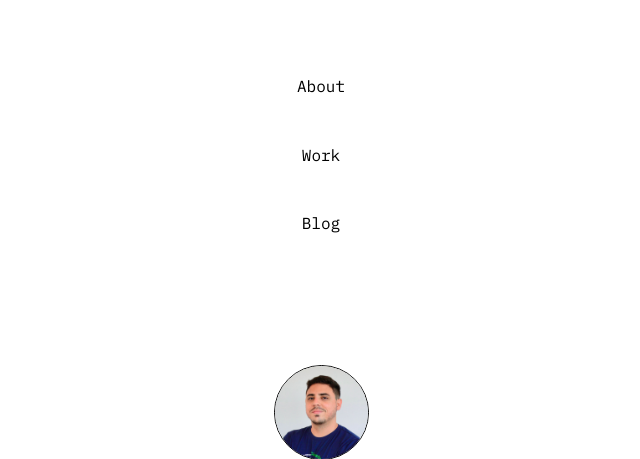
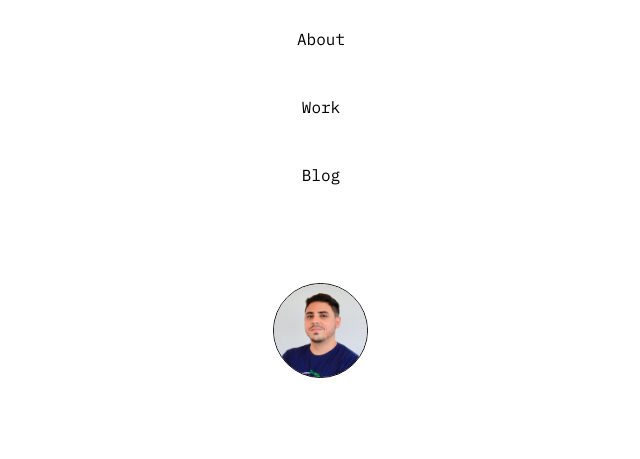
Before and after one commit to iagommendes/iagommendes-site, a website: page docs/index.html in a window 1280 px wide. Shown: the top 459 px of the page, without its empty margins (319-959 px from the left). Drawn offline with Linux system fonts and the light colour scheme.

Commit message:
fix: resizing and positioning basic elements

```diff
--- a/docs/index.html
+++ b/docs/index.html
@@ -18,14 +18,14 @@
       class="flex flex-col justify-around items-center h-screen w-scree back bg-white dark:bg-slate-800"
     >
       <!-- Navbar -->
-      <div class="flex flex-col justify-evenly items-center h-[250px] w-full">
+      <div class="flex flex-col justify-between h-[20%] items-center">
         <a class="text-base font-normal" href="about.html">About</a>
         <a class="text-base" href="contact.html">Work</a>
         <a class="text-base" href="contact.html">Blog</a>
       </div>
 
       <!-- Profile -->
-      <div class="flex flex-col justify-around items-center h-[250px] w-full">
+      <div class="flex flex-col justify-around items-center h-[40%]">
         <img
           class="w-[95px] h-[95px] border border-black rounded-full"
           src="./assets/images/profile.jpg"
@@ -38,7 +38,7 @@
       </div>
 
       <!-- Social Media -->
-      <div class="flex flex-col justify-end items-center w-auto">
+      <div class="flex flex-col justify-end items-center h-[20%]">
         <a class="p-4 m-6 underline" href="contact.html">Contact me</a>
 
         <div class="flex flex-row gap-2 items-center justify-evenly">
```
Also changed, not shown: docs/style.css.
